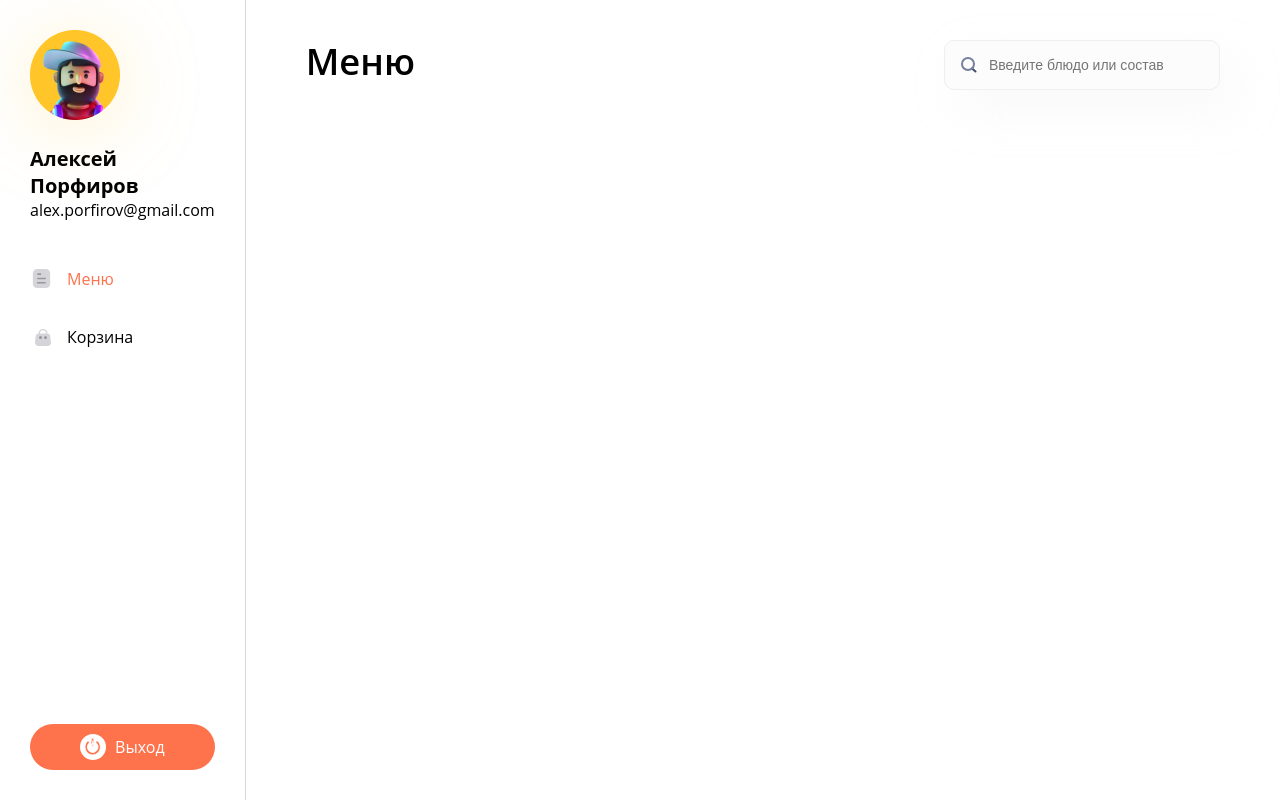
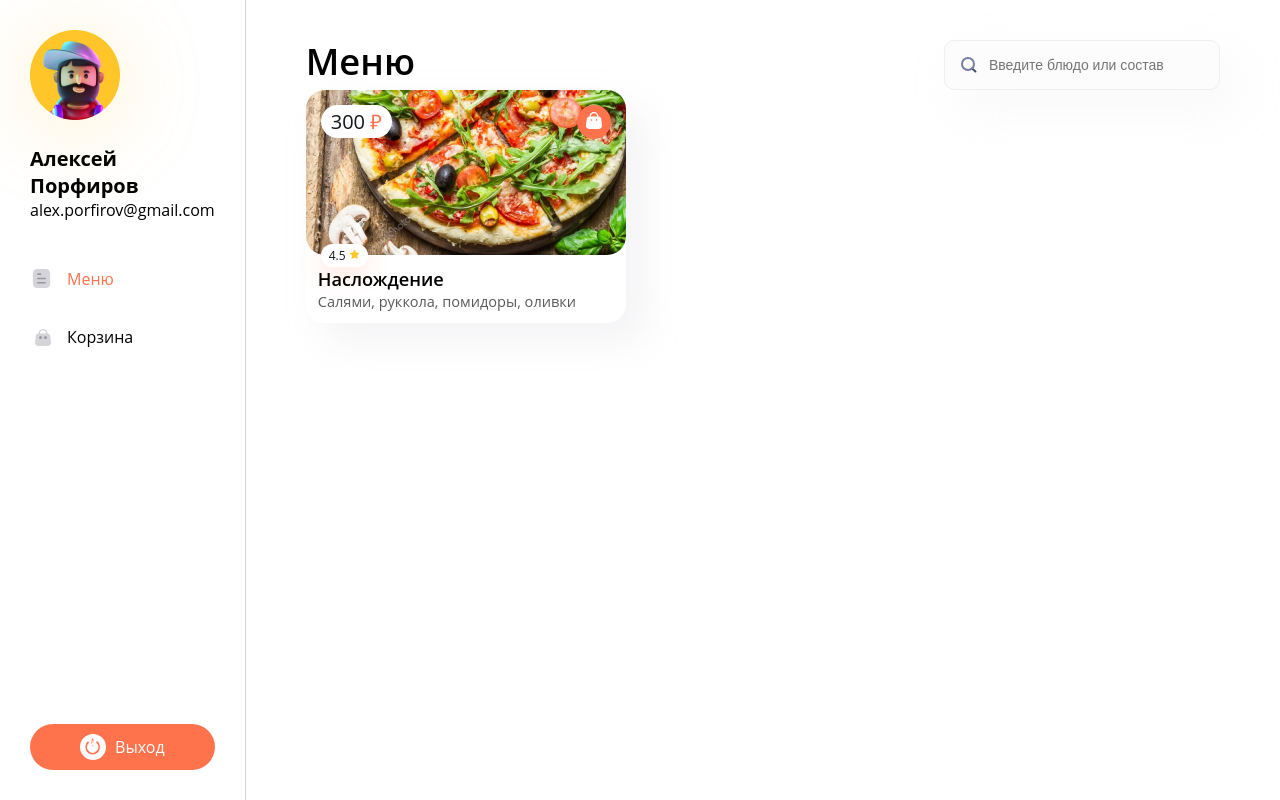
Before and after one commit to Leharadka/pizza-app, a React (Vite) app in the folder pizza-app/: page / in a window 1280 px wide. Built offline with nearby package versions, Linux system fonts and the light colour scheme.

Commit message:
Сверстал карточку товара

```diff
--- /dev/null
+++ b/pizza-app/src/components/ProductCart/ProductCard.module.css
@@ -0,0 +1,85 @@
+.head {
+	position: relative;
+	min-height: 165px;
+	border-radius: 19px;
+}
+
+.card {
+	background: var(--white-color);
+	border-radius: 19px;
+	box-shadow: 18.21428680419922px 18.21428680419922px 36.42857360839844px 0px rgba(211, 209, 216, 0.25);
+	width: 320px;
+}
+
+.footer {
+	padding: 12px;
+}
+
+.title {
+	color: var(--text-color);
+	font-size: 18.214px;
+	font-style: normal;
+	font-weight: 600;
+	line-height: normal;
+}
+
+.description {
+	color: var(--text-secondary-color);
+	font-size: 14.571px;
+	font-style: normal;
+	font-weight: 400;
+	line-height: normal;
+}
+
+.link {
+	text-decoration: none;
+}
+
+.price {
+	position: absolute;
+	top: 15px;
+	left: 15px;
+	background: var(--white-color);
+	padding: 3px 10px;
+	border-radius: 20px;
+	color: #111719;
+	font-size: 20px;
+	font-style: normal;
+	font-weight: 400;
+	line-height: normal;
+}
+
+.currency {
+	color: var(--primary-color);
+}
+
+.rating {
+	position: absolute;
+	bottom: -12px;
+	left: 15px;
+	background: var(--white-color);
+	padding: 3px 8px;
+	border-radius: 20px;
+	color: #111719;
+	font-size: 12px;
+	font-style: normal;
+	font-weight: 400;
+	line-height: normal;
+	box-shadow: 0px 6.0714287757873535px 24.285715103149414px 0px rgba(254, 114, 76, 0.20);
+}
+
+.add-to-cart {
+	position: absolute;
+	top: 15px;
+	right: 15px;
+	background: var(--primary-color);
+	border-radius: 50%;
+	width: 34px;
+	height: 34px;
+	border: none;
+	cursor: pointer;
+}
+
+.add-to-cart:hover {
+	background: var(--primary-hover-color);
+}
--- /dev/null
+++ b/pizza-app/src/components/ProductCart/ProductCard.tsx
@@ -0,0 +1,31 @@
+import { Link } from 'react-router-dom';
+import styles from "./ProductCard.module.css";
+import type { ProductCardProps } from "./ProductCard.props";
+
+function ProductCard(props: ProductCardProps) {
+  return (
+    <Link to={'/'} className={styles['link']}>
+    <div className={styles["card"]}>
+      <div className={styles["head"]} style={{backgroundImage: `url('${props.image}')`}}>
+        <div className={styles["price"]}>
+          {props.price}&nbsp;
+          <span className={styles["currency"]}>₽</span>
+        </div>
+        <button className={styles["add-to-cart"]}>
+          <img src="/cart-button-icon.svg" alt="Добавить в корзину" />
+        </button>
+        <div className={styles["rating"]}>
+          {props.rating}&nbsp;
+          <img src="./star-icon.svg" alt="Иконка звездочки" />
+        </div>
+      </div>
+      <div className={styles["footer"]}>
+        <div className={styles["title"]}>{props.title}</div>
+        <div className={styles["description"]}>{props.description}</div>
+      </div>
+    </div>
+    </Link>
+  );
+}
+
+export default ProductCard;
--- a/pizza-app/src/pages/Menu/Menu.tsx
+++ b/pizza-app/src/pages/Menu/Menu.tsx
@@ -1,4 +1,5 @@
 import Headling from "../../components/Headling/Headling";
+import ProductCard from "../../components/ProductCart/ProductCard";
 import Search from "../../components/Search/Search";
 import styles from "./Menu.module.css";
 
@@ -7,7 +8,17 @@
     <>
       <div className={styles["head"]}>
         <Headling>Меню</Headling>
-        <Search placeholder='Введите блюдо или состав' />
+        <Search placeholder="Введите блюдо или состав" />
+      </div>
+      <div>
+        <ProductCard
+          id={1}
+          title={"Наслождение"}
+          description={"Салями, руккола, помидоры, оливки"}
+          price={300}
+          rating={4.5}
+          image={"/product-demo.png"}
+        />
       </div>
     </>
   );
```
Also changed, not shown: pizza-app/src/components/ProductCart/ProductCard.props.ts (added, +8 -0 lines).
